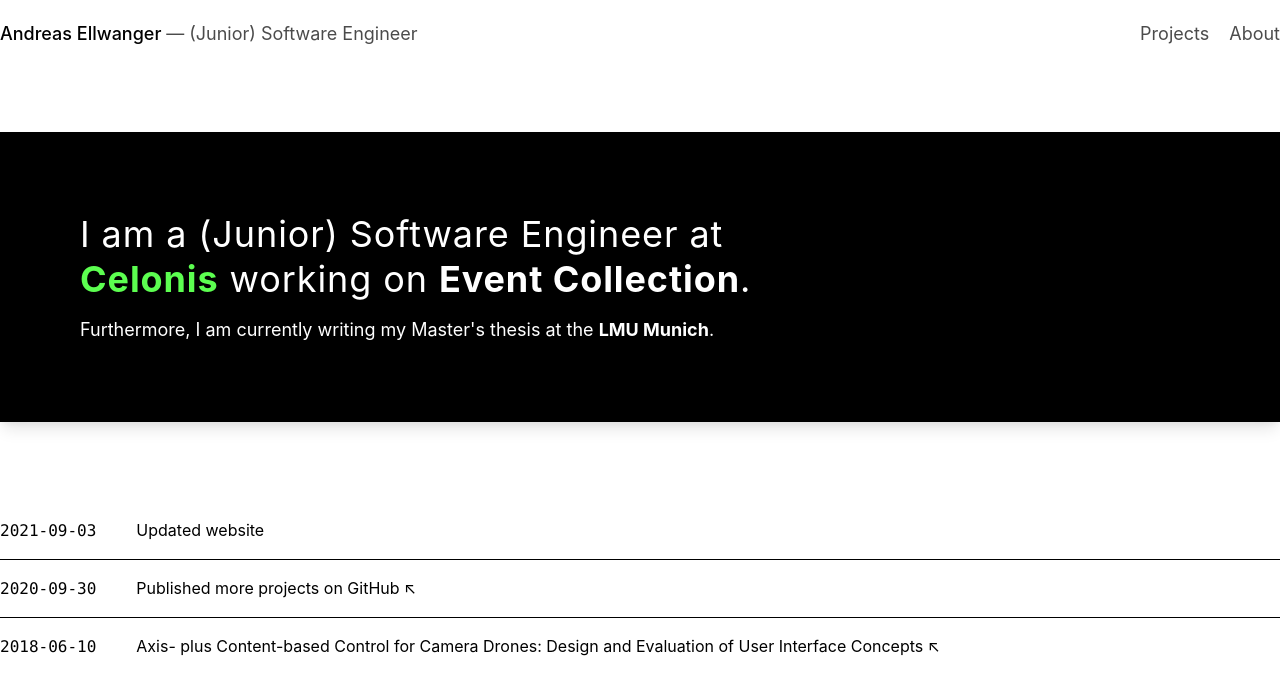
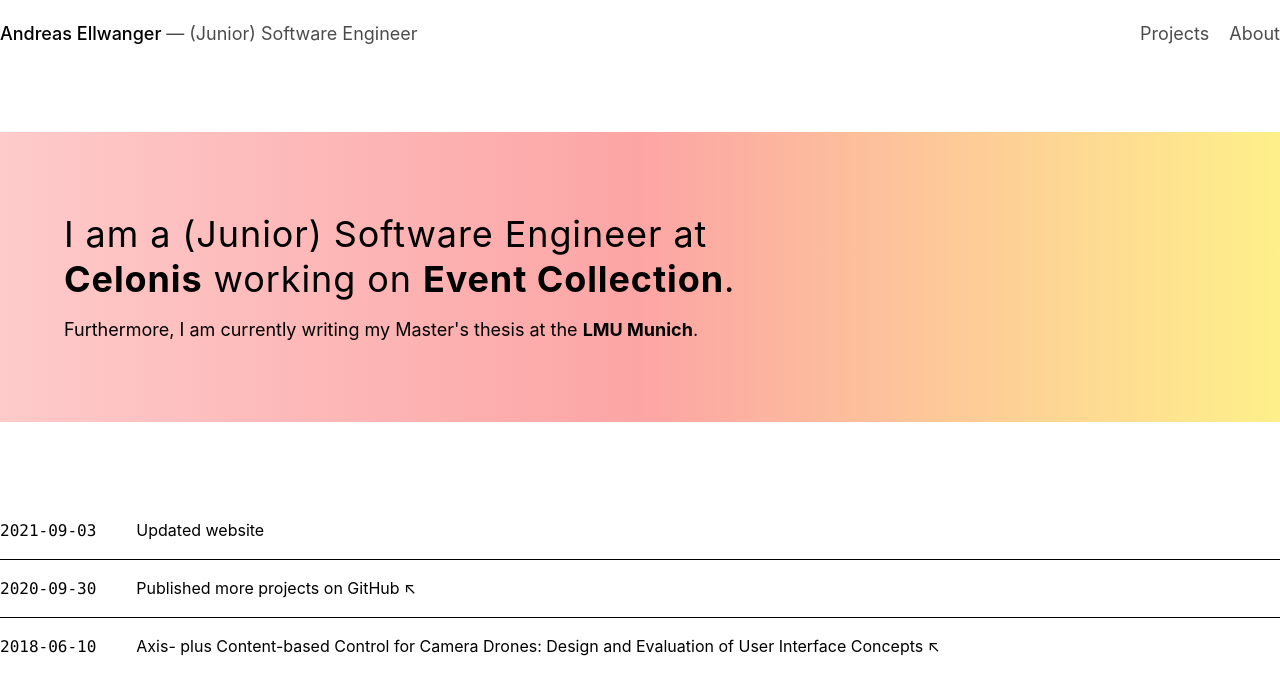
Before and after one commit to ndrsllwngr/andreasellwanger.com, a Next.js app: page / in a window 1280 px wide. Shown: the top 694 px of the page. Built offline with nearby package versions, Linux system fonts and the light colour scheme; what @tailwindcss/typography would draw is missing.

Commit message:
Test gradient bg

```diff
--- a/components/panel-home.js
+++ b/components/panel-home.js
@@ -4,8 +4,9 @@ export const PanelHome = () => {
   return (
     <div className="bg-white">
       <div className="max-w-7xl mx-auto py-16">
-        <div className="bg-black text-white shadow-lg overflow-hidden lg:grid lg:grid-cols-3 lg:gap-4">
-          <div className="pt-10 pb-12 px-6 sm:pt-16 sm:px-16 lg:py-16 lg:pr-0 xl:py-20 xl:px-20 col-span-2">
+        <div className="relative lg:grid lg:grid-cols-3 lg:gap-4 sm:px-16">
+          <div className="absolute top-0 left-0 w-full h-full bg-gradient-to-r from-red-200 via-red-300 to-yellow-200"/>
+          <div className="relative pt-10 pb-12 sm:pt-16 lg:py-16 lg:pr-0 xl:py-20 px-4 sm:px-0 col-span-2">
             <div className="lg:self-center">
               <h2 className="text-3xl sm:text-4xl tracking-wide font-sans leading-tight md:leading-tight">
                I am a (Junior) Software Engineer at <HeroLink
@@ -16,7 +17,7 @@ export const PanelHome = () => {
               </h2>
               <p className='mt-4 text-lg leading-6'>Furthermore, I am currently writing my Master's thesis at the <a
                 href="https://www.uni-muenchen.de/"
-                className="hover:bg-celonis hover:text-black rounded-md px-1 -mx-1 font-bold text-white"
+                className="hover:underline font-bold"
               >
                 LMU Munich
               </a>.</p>
@@ -39,7 +40,7 @@ const HeroLink = ({children, href}) => {
   return (
     <a
       href={href}
-      className="hover:bg-celonis hover:text-black rounded-md px-2 -mx-2 font-bold text-celonis"
+      className="hover:underline font-bold"
     >
       {children}
     </a>
--- a/tailwind.config.js
+++ b/tailwind.config.js
@@ -27,6 +27,10 @@ module.exports = {
         sky: colors.sky,
         orange: colors.orange,
         indigo: colors.indigo,
+        rose: colors.rose,
+        teal: colors.teal,
+        yellow: colors.yellow,
+        hero: '#F4F6F8',
       },
       fontFamily: {
         sans: ['Inter', ...defaultTheme.fontFamily.sans],
@@ -34,6 +38,13 @@ module.exports = {
         source: ['Source Sans Pro', ...defaultTheme.fontFamily.sans],
         system: defaultTheme.fontFamily.sans,
       },
+      backgroundImage: theme => ({
+        'hero-pattern': "url('https://uploads-ssl.webflow.com/5e2f4dbfcb2e5e3f5edfe932/5e5c973863723ed613adba35_4color.png')",
+        'new-pattern': 'linear-gradient( 135deg, #ABDCFF 10%, #0396FF 100%)',
+      }),
+      animation: {
+        'bounce-once': 'bounce 1s linear 0s 2 normal both running',
+      }
     },
   },
   variants: {
```
